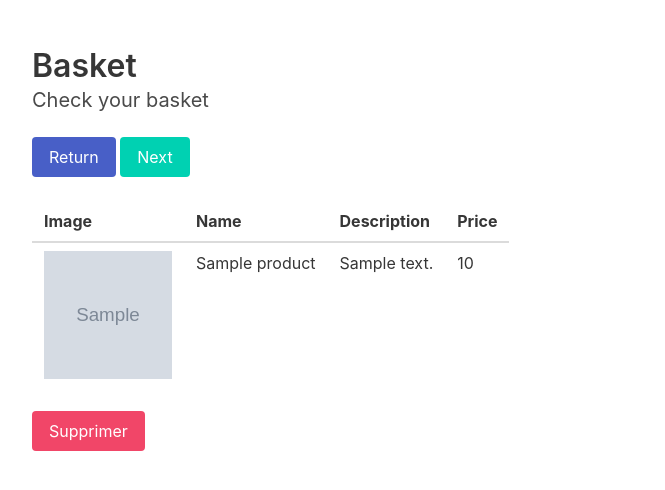
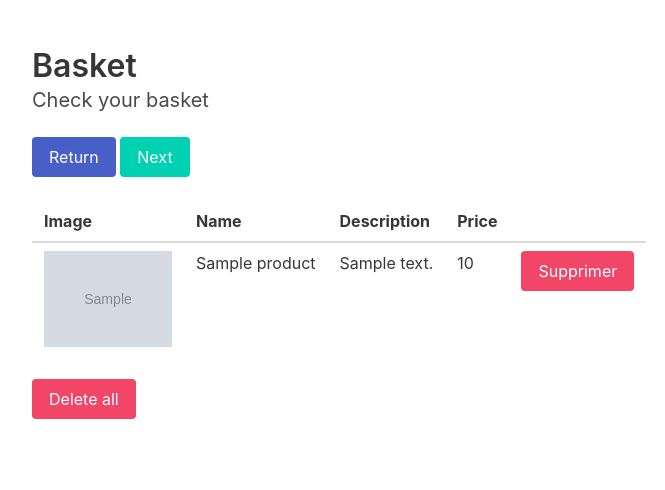
Before and after one commit to OrifInformatique/Django_test, a Django app: template shop/templates/shop/basket.html in a window 1280 px wide. Shown: the top 490 px of the page, without its empty margins (32-697 px from the left). Run offline with Django 4.2, Linux system fonts and the light colour scheme; the template is opened without the code that fills it: most values are stand-ins (such as "Sample title", 1, 10 or a date in 2020); grey boxes marked "Sample" are stand-in pictures.

Commit message:
delete one item from the basket

```diff
--- a/mysite/settings.py
+++ b/mysite/settings.py
@@ -161,3 +161,7 @@ if DEBUG:
 
 mimetypes
 mimetypes.add_type("application/javascript", ".js", True)
+
+LOCALE_PATHS = [
+    'shop/locale',
+]
--- a/shop/templates/shop/basket.html
+++ b/shop/templates/shop/basket.html
@@ -30,18 +30,20 @@
                   <th>{% translate 'Name' %}</th>
                   <th>{% translate 'Description' %}</th>
                   <th>{% translate 'Price' %}</th>
+                  <th></th>
               </tr>
           </thead>
           {% for product in basket %}
               <tr>
-                  <td><img class="image is-128x128 "src="{% static product.image %}"></td>
+                  <td><img class="image" width="128" src="{% static product.image %}"></td>
                   <td>{{ product.name }}</td>
                   <td>{{ product.description }}</td>
                   <td>{{ product.price }}</td>
+                  <td><a href="../delete-item-basket/{{ product.id }}" class='button is-danger '>{% translate 'Delete'%}</a></td>
               </tr>
           {% endfor %}
       </table>
-      <a href="../delete-basket" class='button is-danger '>{% translate 'Delete'%}</a>
+      <a href="../delete-basket" class='button is-danger '>{% translate 'Delete all'%}</a>
     </div>
   </section>
   </body>
--- a/shop/urls.py
+++ b/shop/urls.py
@@ -8,4 +8,5 @@ urlpatterns = [
     path('add-basket/<int:id>', views.add_basket, name='add-basket'),
     path('show-basket/', views.show_basket, name='show-basket'),
     path('delete-basket/', views.delete_basket, name='delete-basket'),
+    path('delete-item-basket/<int:id>', views.delete_item_basket, name='delete-item-basket'),
 ]
--- a/shop/views.py
+++ b/shop/views.py
@@ -51,3 +51,9 @@ def show_basket(request):
 def delete_basket(request):
     request.session['basket'] = list()
     return HttpResponse('')
+
+def delete_item_basket(request, id):
+    basket = request.session['basket']
+    basket.remove(id)
+    request.session['basket'] = basket
+    return HttpResponse(str(vars(request)))
```
